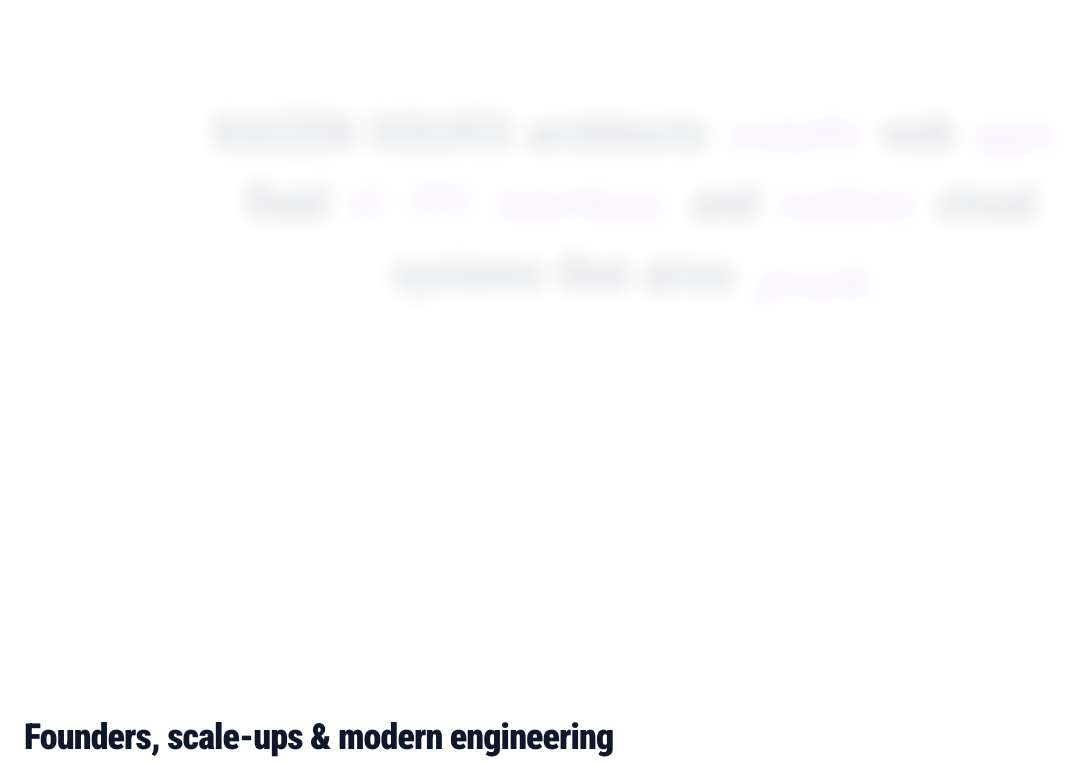
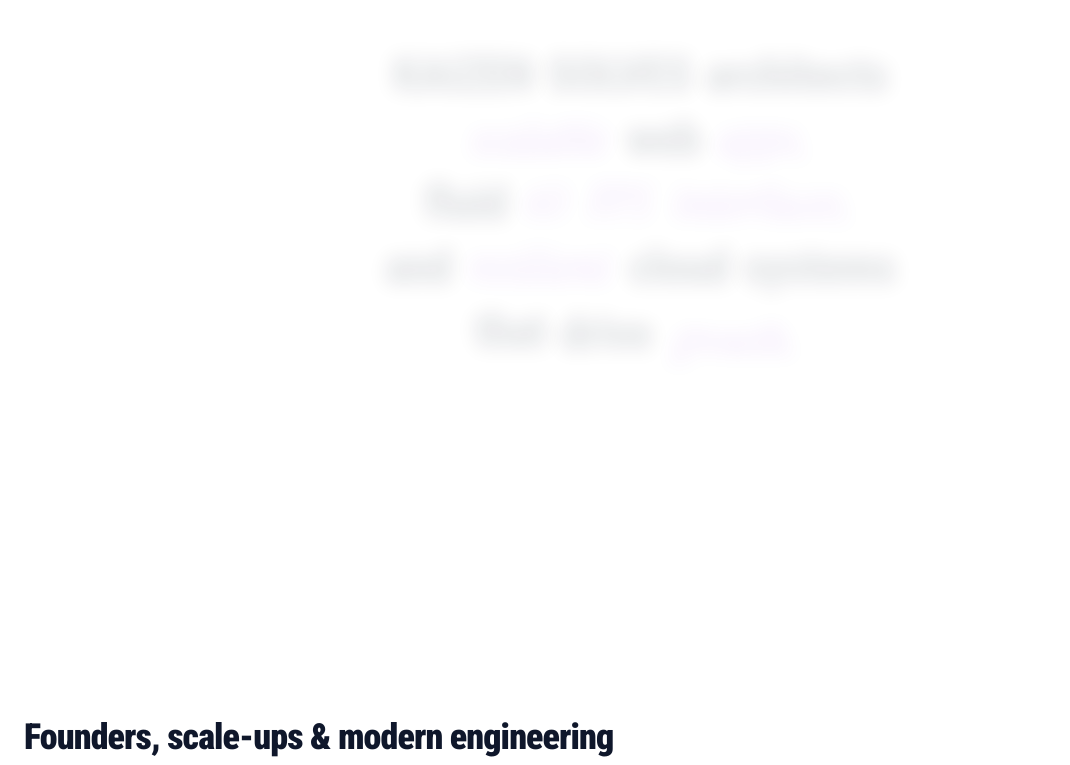
Before and after one commit to SaisagarYT/Freelance-Web, a Next.js app: page / in a window 1280 px wide. Shown: the part 985-1750 px from the top of the page, without its empty margins (0-1070 px from the left). Built offline with nearby package versions, Linux system fonts and the light colour scheme.

Commit message:
style: structure statement into 5 balanced poetic lines in TrustStatementSection

```diff
--- a/src/components/TrustStatementSection.tsx
+++ b/src/components/TrustStatementSection.tsx
@@ -59,26 +59,16 @@ export const TrustStatementSection = () => {
   // Seamless top white blend that dissolves away gradually as purple finishes blooming
   const topBlendOpacity = useTransform(scrollYProgress, [0.45, 0.92], [1, 0], { clamp: true });
 
-  // Short, punchy statement
-  const statementWords = [
-    "KAIZEN",
-    "SOLVES",
-    "architects",
-    "scalable",
-    "web",
-    "apps,",
-    "fluid",
-    "60",
-    "FPS",
-    "interfaces,",
-    "and",
-    "resilient",
-    "cloud",
-    "systems",
-    "that",
-    "drive",
-    "growth.",
+  // 5 Balanced, Rhythmic Lines
+  const statementLines = [
+    ["KAIZEN", "SOLVES", "architects"],
+    ["scalable", "web", "apps,"],
+    ["fluid", "60", "FPS", "interfaces,"],
+    ["and", "resilient", "cloud", "systems"],
+    ["that", "drive", "growth."],
   ];
+
+  const totalWords = statementLines.reduce((acc, line) => acc + line.length, 0);
 
   return (
     <section
@@ -133,25 +123,35 @@ export const TrustStatementSection = () => {
         className="absolute inset-0 bg-[#E2CEFE] pointer-events-none z-0"
       />
 
-      {/* FULL-SCREEN CENTERED STATEMENT */}
-      <div className="max-w-4xl mx-auto text-center relative z-10 px-4 py-8 flex flex-col items-center">
-        <p className="text-2xl sm:text-3xl md:text-4xl lg:text-5xl font-black font-roboto-condensed tracking-tight text-slate-900 leading-[1.25] flex flex-wrap justify-center gap-x-2.5 sm:gap-x-3.5 gap-y-2 sm:gap-y-2.5">
-          {statementWords.map((word, index) => {
-            const total = statementWords.length;
-            // Distribute words smoothly across scroll progress [0.38, 0.96] in harmony with slower liquid background
-            const start = 0.38 + (index / total) * 0.48;
+      {/* FULL-SCREEN CENTERED STATEMENT (5 RHYTHMIC LINES) */}
+      <div className="max-w-4xl mx-auto text-center relative z-10 px-4 py-8 flex flex-col items-center justify-center space-y-2 sm:space-y-3 md:space-y-4">
+        {statementLines.map((lineWords, lineIdx) => {
+          const lineStartWordIdx = statementLines
+            .slice(0, lineIdx)
+            .reduce((acc, l) => acc + l.length, 0);
+
+          return (
+            <div
+              key={lineIdx}
+              className="text-2xl sm:text-3xl md:text-4xl lg:text-5xl font-black font-roboto-condensed tracking-tight text-slate-900 leading-none flex flex-wrap justify-center items-center gap-x-2.5 sm:gap-x-3.5"
+            >
+              {lineWords.map((word, wordIdx) => {
+                const globalIdx = lineStartWordIdx + wordIdx;
+                const start = 0.38 + (globalIdx / totalWords) * 0.48;
                 const end = start + 0.10;
 
                 return (
                   <WordBlurPopItem
-                key={index}
+                    key={word + "-" + globalIdx}
                     word={word}
                     progress={scrollYProgress}
                     range={[start, end]}
                   />
                 );
               })}
-        </p>
+            </div>
+          );
+        })}
       </div>
     </section>
   );
```
Lines whose indentation alone changed are shown as unchanged.
